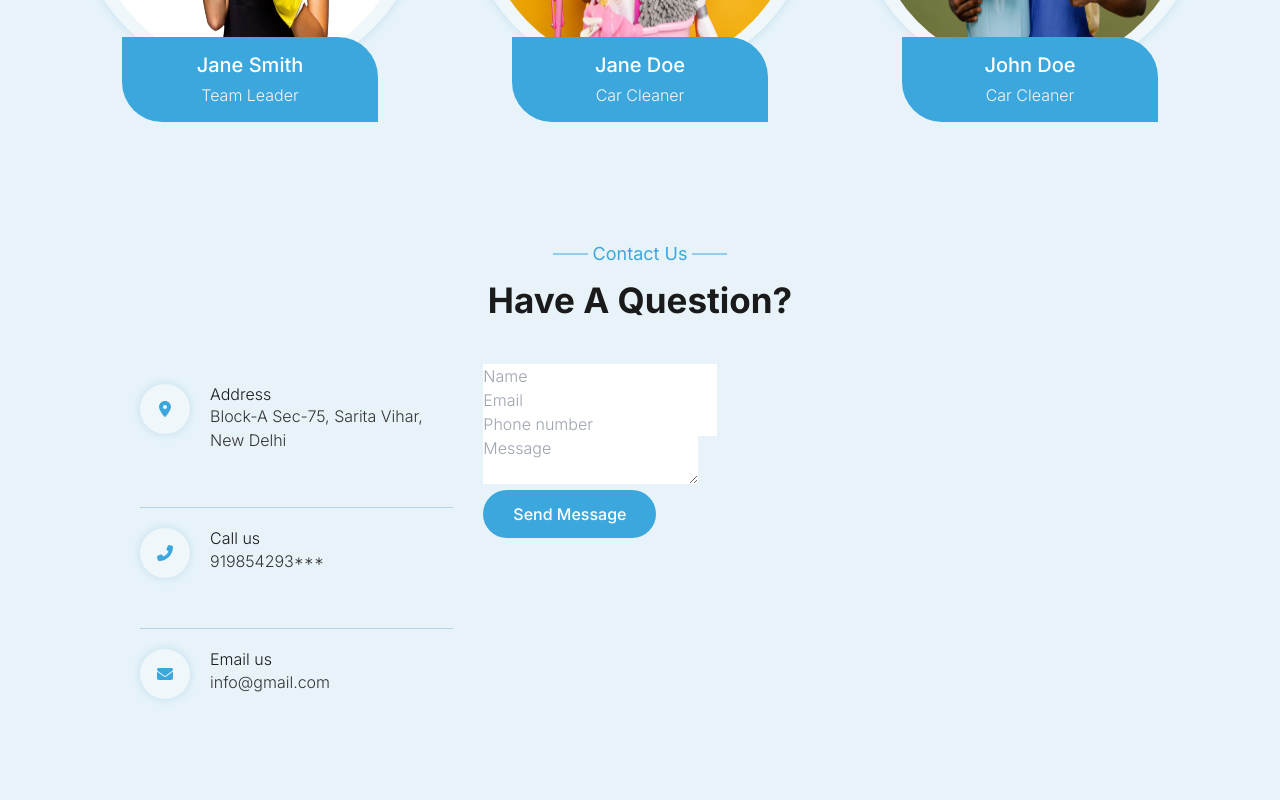
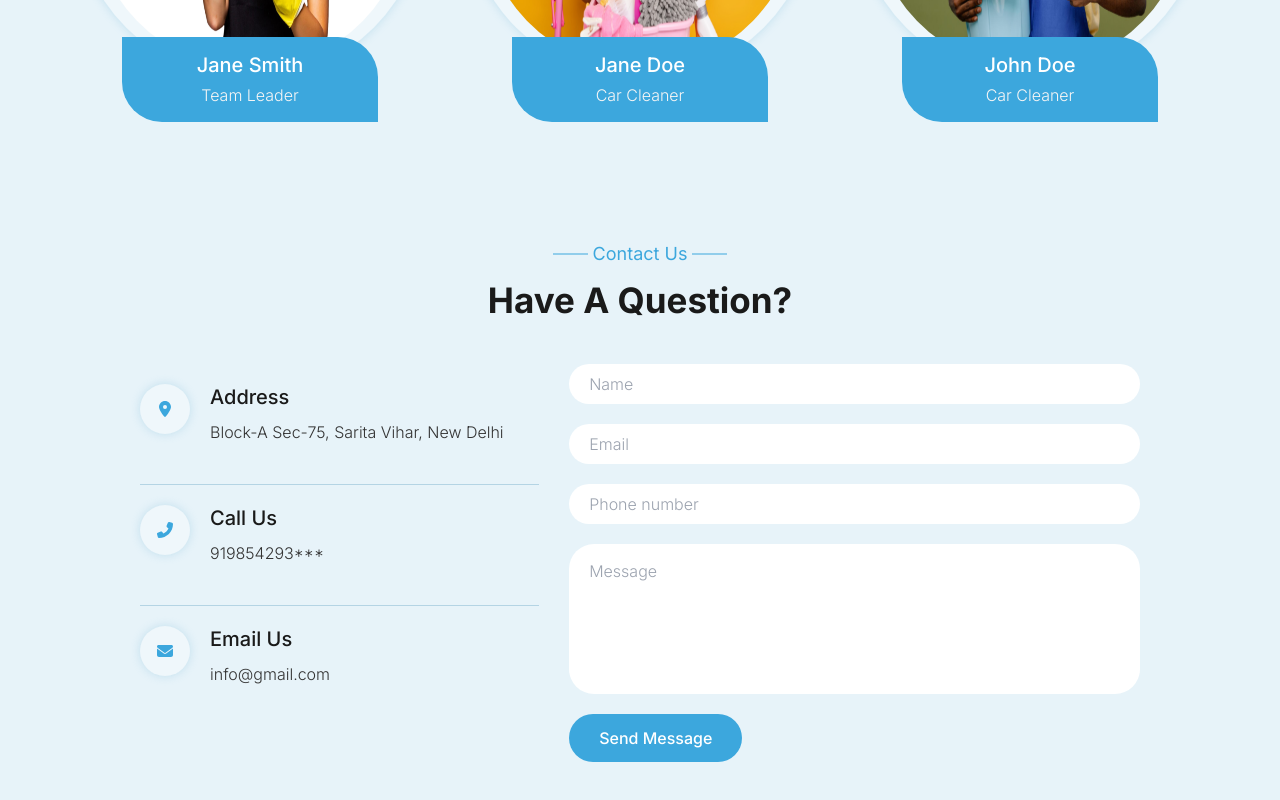
Before and after one commit to FrancisFlow/frontend-training, a Next.js app: page / in a window 1280 px wide. Shown: the part 3138-3938 px from the top of the page. Built offline with nearby package versions, Linux system fonts and the light colour scheme.

Commit message:
resized form elements

```diff
--- a/src/app/globals.css
+++ b/src/app/globals.css
@@ -236,6 +236,9 @@ p{
   font-weight: 700;
 }
 /* buttons */
+button {
+  cursor: pointer;
+}
 .btn {
   display: inline-block;
   padding: 10px 28px;
@@ -502,7 +505,7 @@ p{
 
 }
 .contact-info {
-  grid-column: span 4;
+  grid-column: span 5;
 }
 .contact-form {
   grid-column: span 7;
@@ -534,8 +537,46 @@ p{
   left:0;
 
 }
+.contact-info-item h3 {
+  margin: 0 0 10px;
+  font-size: var(--fs-xl);
+  text-transform:capitalize;
+  font-weight: 500;
+}
 
 
+/* form */
+
+.input-box {
+  margin-bottom: 20px;
+}
+.input-control {
+  width:100%;
+  height: 40px;
+  border-radius: 25px;
+  border: 1px solid var (--border-color);
+  background-color: transparent transparent;
+  font-family: inherit;
+  font-size:inherit;
+  padding: 2px 20px;
+  color: var(--text-x-dark-gray);
+}
+.input-control:focus {
+  outline: 1px solid var(--border-color);
+}
+::placeholder {
+  color: var(--text-dark-gray);
+  opacity:1;
+}
+textarea.input-control {
+  display: block;
+  resize: none;
+  height:150px;
+  padding-top: 15px;
+}
+.contact-info-item p:last-child{
+  margin: 0;
+}
 
 
 /* footer */
```
